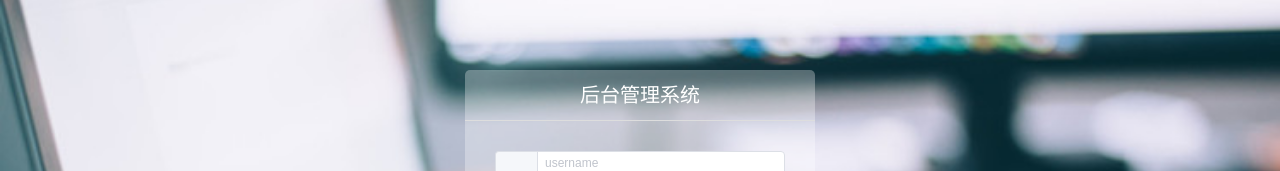
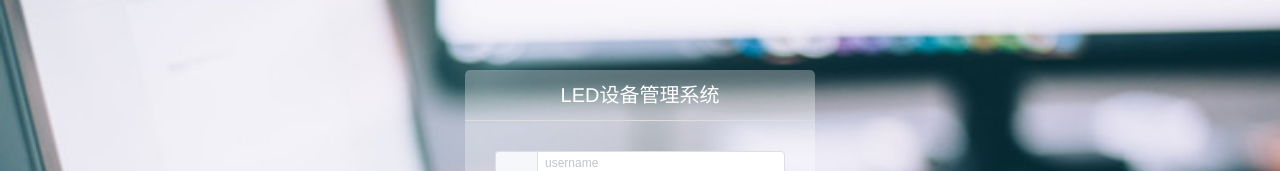
Before and after one commit to sejimai/vue-manage-system, a Vue app: page /#/login in a window 1280 px wide. Shown: the part 140-311 px from the top of the page. Built offline with nearby package versions, Linux system fonts and the light colour scheme; what vue-baidu-map would draw is missing.

Commit message:
[OP] Change System Name
Change system name.

```diff
--- a/src/components/common/Header.vue
+++ b/src/components/common/Header.vue
@@ -5,7 +5,7 @@
       <i v-if="!collapse" class="el-icon-s-fold"></i>
       <i v-else class="el-icon-s-unfold"></i>
     </div>
-    <div class="logo">管理系统</div>
+    <div class="logo">LED设备管理系统</div>
     <div class="header-right">
       <div class="header-user-con">
         <!-- 退出 -->
--- a/src/components/page/Login.vue
+++ b/src/components/page/Login.vue
@@ -1,7 +1,7 @@
 <template>
   <div class="login-wrap">
     <div class="ms-login">
-      <div class="ms-title">后台管理系统</div>
+      <div class="ms-title">LED设备管理系统</div>
       <el-form
         :model="param"
         :rules="rules"
```
